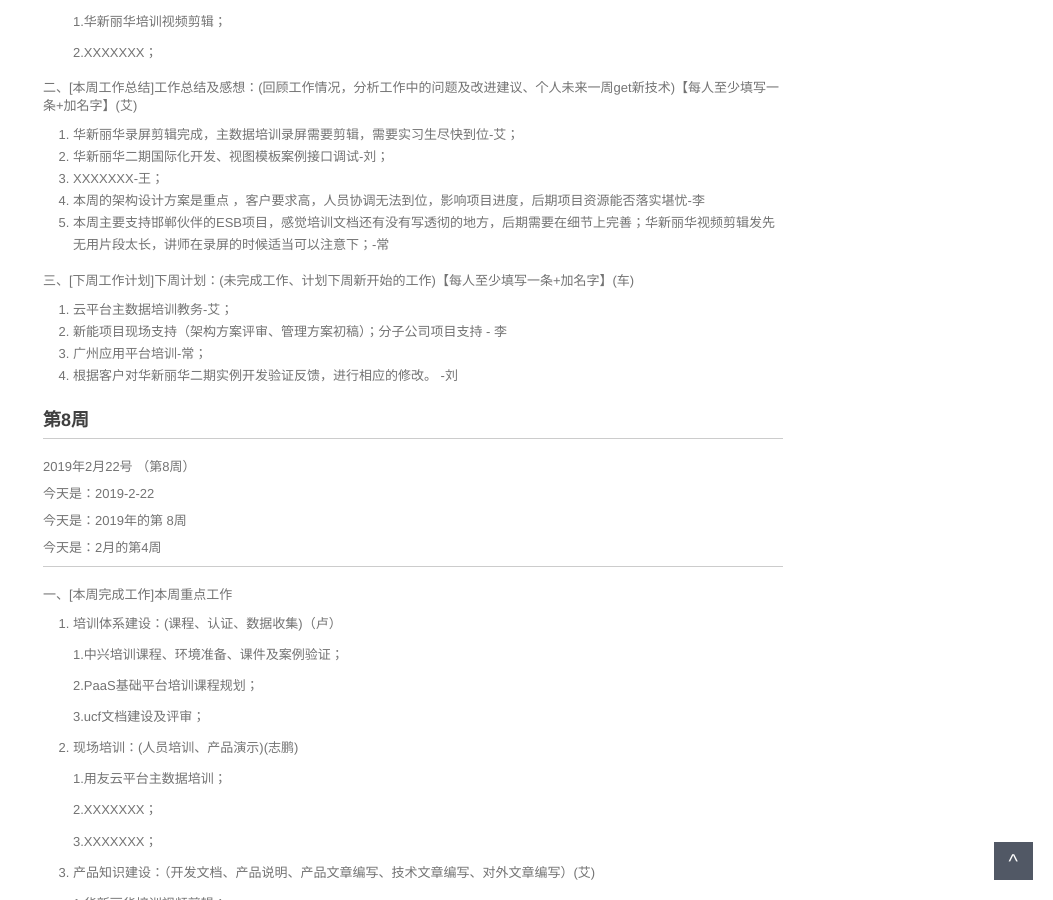
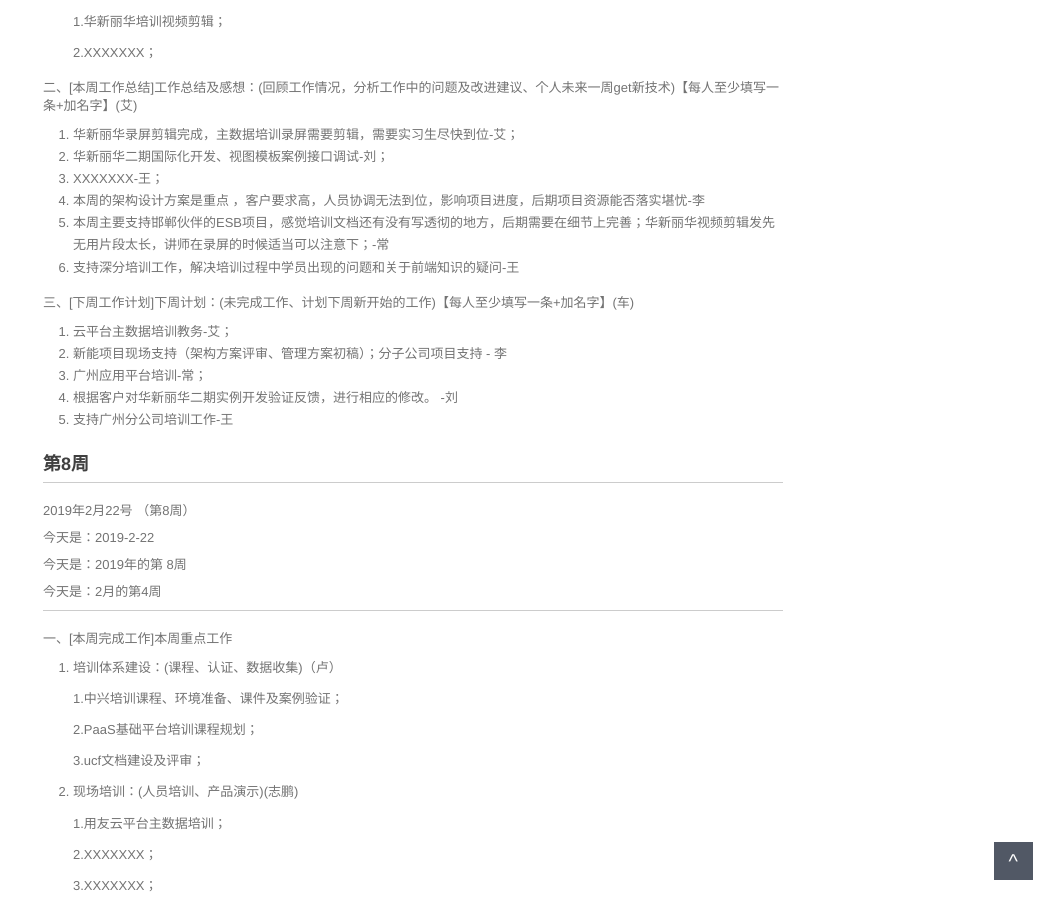
Before and after one commit to walllFlower/blog, a Jekyll site: the page built from _posts/2018-07-17-day_report_cxz.md, in a window 1280 px wide and 900 px high, scrolled down 1085 px. Shown: the whole window, without its empty margins (227-1280 px from the left). Built offline with Jekyll 4.4.1, drawn with Linux system fonts in a browser that asks for light colours; comment, search, counter and statistics services are not loaded.

Commit message:
Update 2018-07-17-day_report_cxz.md

```diff
--- a/_posts/2018-07-17-day_report_cxz.md
+++ b/_posts/2018-07-17-day_report_cxz.md
@@ -72,6 +72,7 @@ categories: 技术运营工作周报
 3. XXXXXXX-王；
 4. 本周的架构设计方案是重点 ，客户要求高，人员协调无法到位，影响项目进度，后期项目资源能否落实堪忧-李
 5. 本周主要支持邯郸伙伴的ESB项目，感觉培训文档还有没有写透彻的地方，后期需要在细节上完善；华新丽华视频剪辑发先无用片段太长，讲师在录屏的时候适当可以注意下；-常
+6. 支持深分培训工作，解决培训过程中学员出现的问题和关于前端知识的疑问-王
 
 三、[下周工作计划]下周计划：(未完成工作、计划下周新开始的工作)【每人至少填写一条+加名字】(车)
 
@@ -79,6 +80,7 @@ categories: 技术运营工作周报
 2. 新能项目现场支持（架构方案评审、管理方案初稿）；分子公司项目支持 - 李
 3. 广州应用平台培训-常；
 4. 根据客户对华新丽华二期实例开发验证反馈，进行相应的修改。 -刘
+5. 支持广州分公司培训工作-王
 
 
 ###  第8周
```
